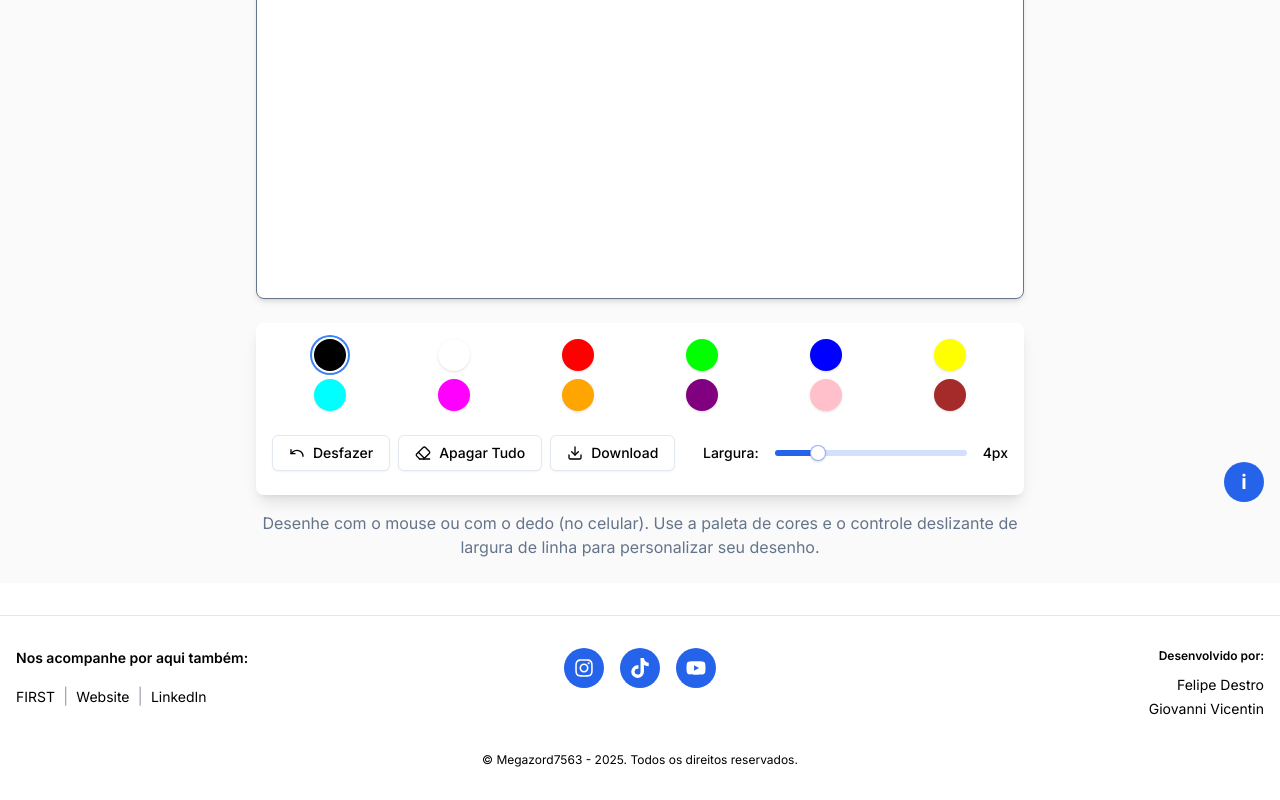
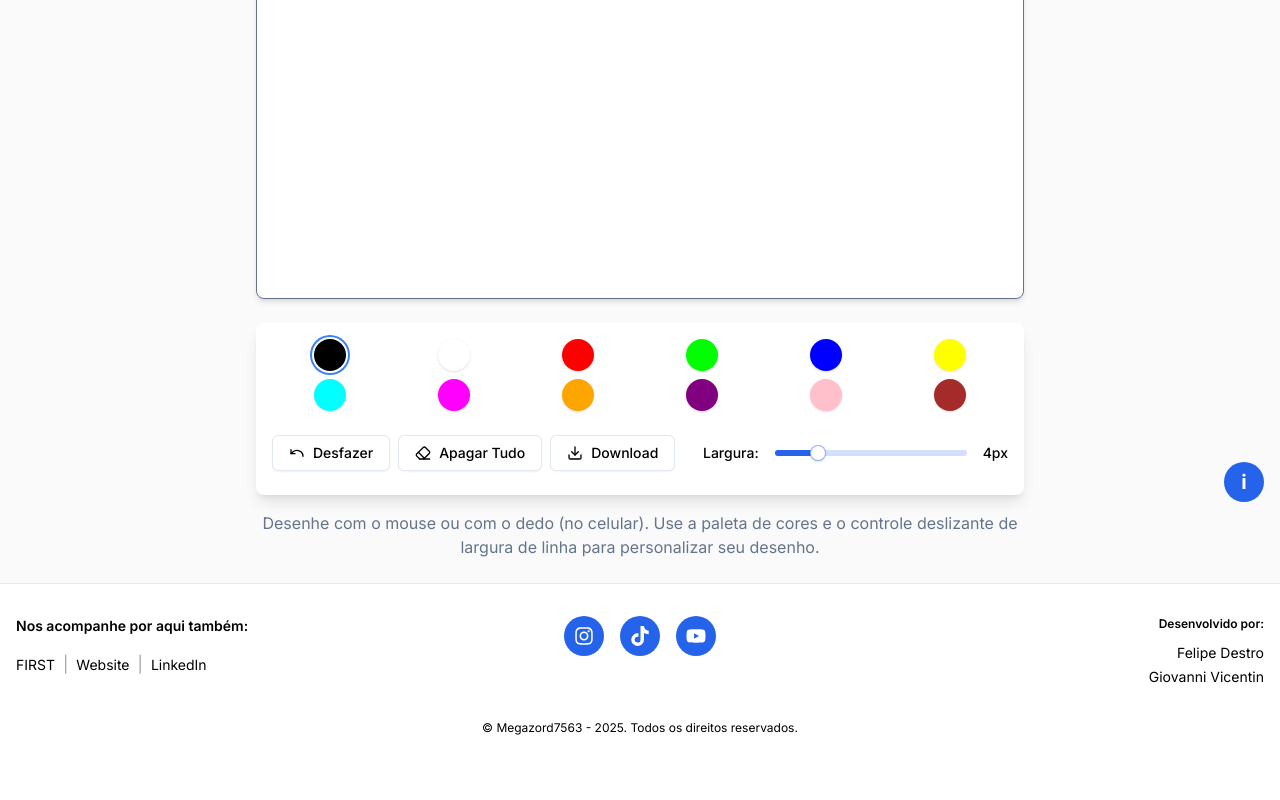
Before and after one commit to giovannivicentin/megazord, a Next.js app: page /whiteboard in a window 1280 px wide. Shown: the part 282-1082 px from the top of the page. After the commit the page ends 1050 px from the top, so only its background shows below. Built offline with nearby package versions, Linux system fonts and the light colour scheme.

Commit message:
fix: remove top margin from footer component

```diff
--- a/src/components/footer.tsx
+++ b/src/components/footer.tsx
@@ -5,7 +5,7 @@ export function Footer() {
   const currentYear = new Date().getFullYear()
 
   return (
-    <footer className="mt-8 dark:text-white">
+    <footer className="dark:text-white">
       <Separator />
       <div className="container mx-auto px-4 py-8">
         <div className="grid grid-cols-1 md:grid-cols-3 gap-8 items-start max-md:flex max-md:flex-col max-md:items-center">
```
